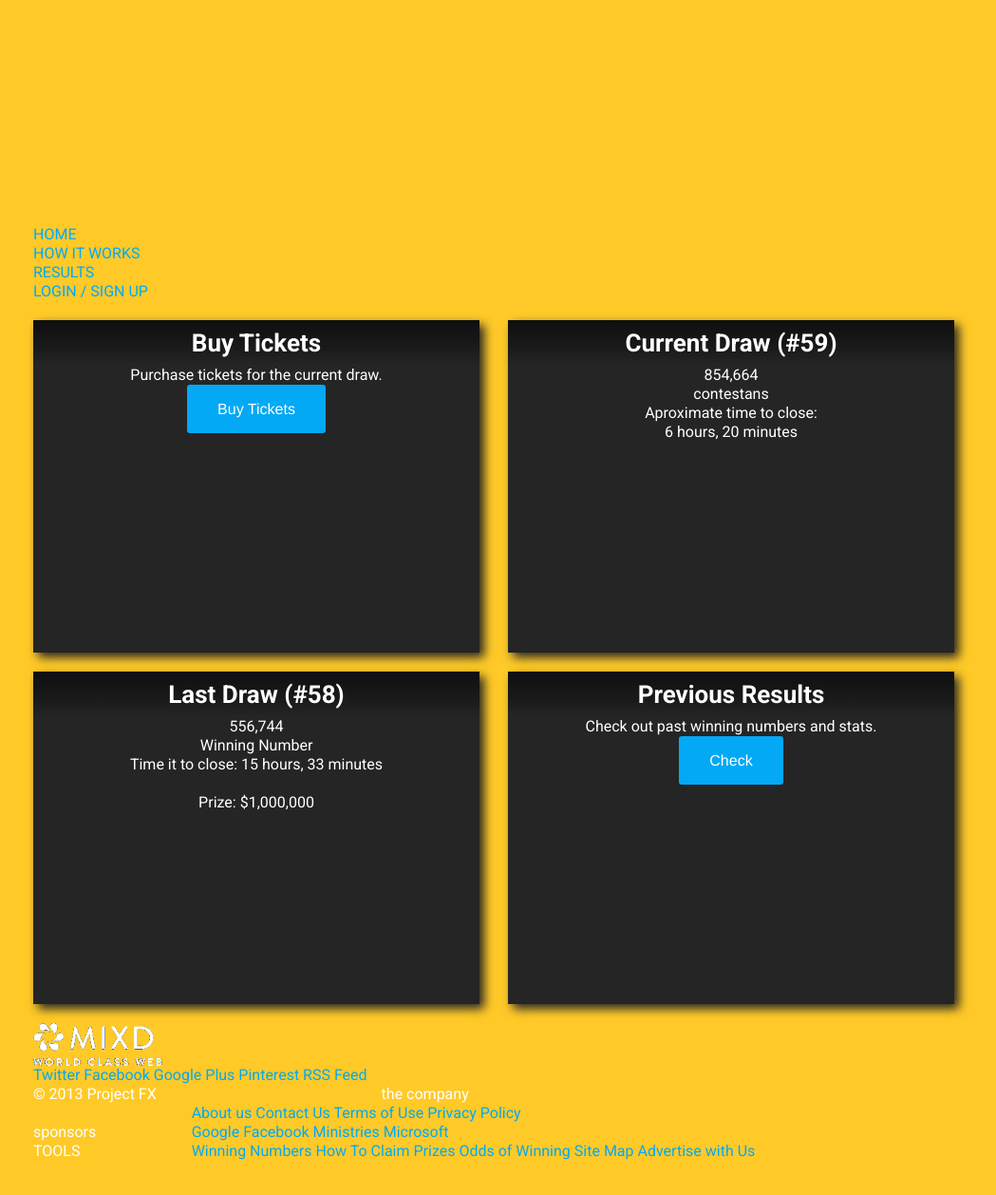
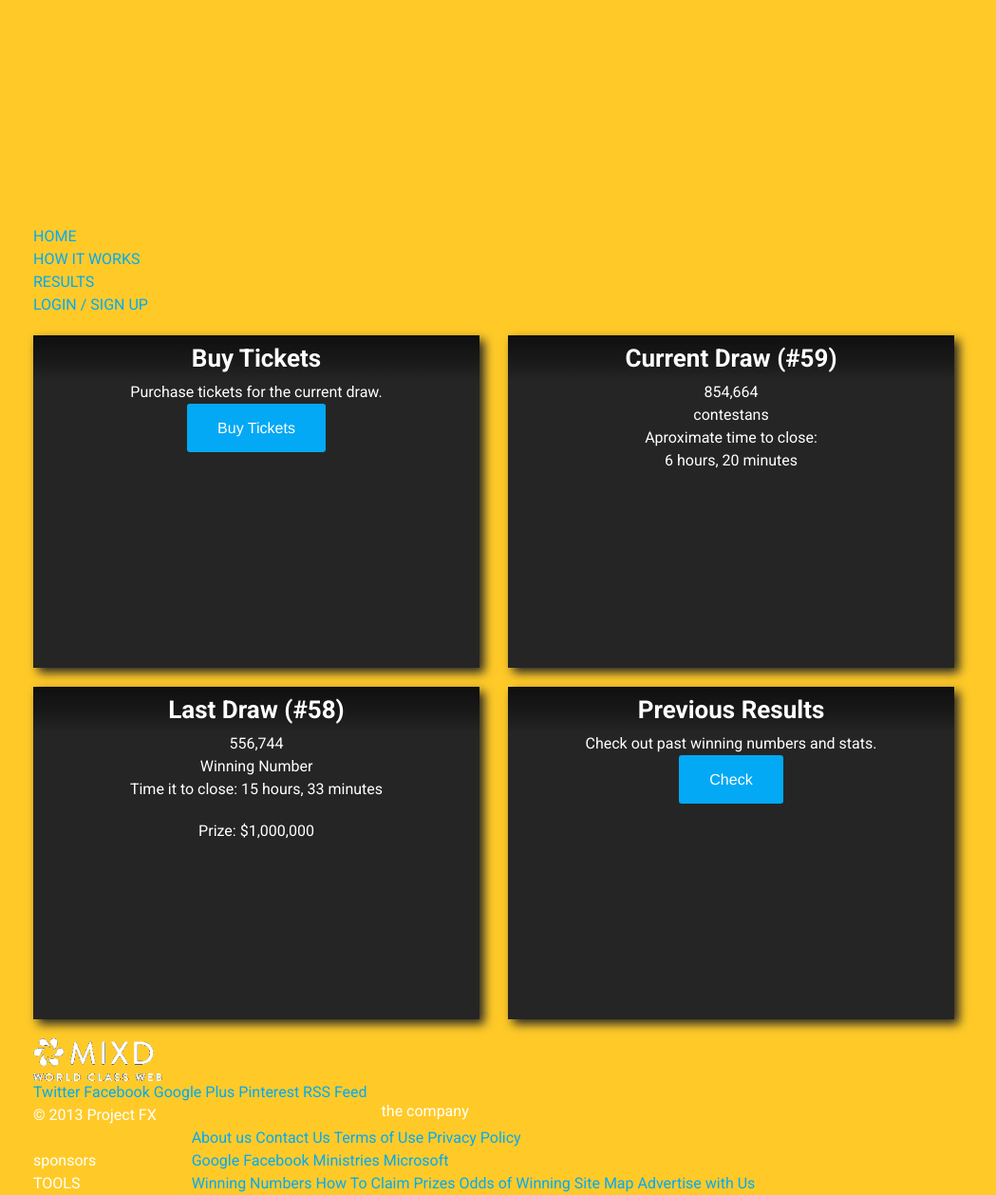
Before and after one commit to fxalvarezd/milbox, a PHP site: page /milbox/pages/home.php in a window 1280 px wide. Shown: the part 804-2062 px from the top of the page at 95% size, without its empty margins (120-1169 px from the left). Before the commit the page ends 2025 px from the top, so only its background shows below. Run offline with PHP 8.4, Linux system fonts and the light colour scheme; data that the repository does not hold is empty; some libraries are stand-ins or nearby versions.

Commit message:
updates to boilerplate

```diff
--- a/css/_base.scss
+++ b/css/_base.scss
@@ -9,7 +9,7 @@ $small: 11px;
 $smallline: 13px;
 
 $medium: 16px;
-$mediumline: 20px;
+$mediumline: 24px;
 
 $large: 26px;
 $largeline: 48px;
@@ -83,6 +83,11 @@ $email: #c1c1c1;
 	-o-transition: $animation;
 	transition: $animation;
 }
+@mixin transform($x, $y) {
+	-ms-transform: translate($x, $y);
+	-webkit-transform: translate($x, $y);
+	transform: translate($x, $y);
+}
 @mixin boxshadow($top, $left, $blur, $color, $inset:"") {
 	-webkit-box-shadow: $top $left $blur $color #{$inset};
 	-moz-box-shadow: $top $left $blur $color #{$inset};
--- a/css/global.css
+++ b/css/global.css
@@ -18,7 +18,7 @@ body {
   font-style: normal;
   font-weight: 400;
   font-size: 16px;
-  line-height: 20px;
+  line-height: 24px;
   background: #ffca28;
   color: #fff;
   cursor: default;
@@ -100,13 +100,45 @@ a:hover {
   background-color: #01579b;
 }
 
+.page {
+  -webkit-box-shadow: 5px 5px 10px #252525 ;
+  -moz-box-shadow: 5px 5px 10px #252525 ;
+  -o-box-shadow: 5px 5px 10px #252525 ;
+  box-shadow: 5px 5px 10px #252525 ;
+  background: #fff;
+  color: #252525;
+  padding: 15px;
+}
+
 .title {
+  margin-bottom: 20px;
   font-size: 26px;
   line-height: 48px;
-  color: #fff;
   font-weight: bold;
-  line-height: 36px;
-  margin: 0 0 20px 0;
+}
+
+.box-cont {
+  margin-bottom: 20px;
+  -webkit-box-shadow: 5px 5px 10px #252525 ;
+  -moz-box-shadow: 5px 5px 10px #252525 ;
+  -o-box-shadow: 5px 5px 10px #252525 ;
+  box-shadow: 5px 5px 10px #252525 ;
+  -webkit-transition: all 0.2s ease;
+  -moz-transition: all 0.2s ease;
+  -o-transition: all 0.2s ease;
+  transition: all 0.2s ease;
+  background: #252525;
+  cursor: pointer;
+  height: 350px;
+}
+.box-cont:hover {
+  -webkit-box-shadow: 10px 10px 20px #252525 ;
+  -moz-box-shadow: 10px 10px 20px #252525 ;
+  -o-box-shadow: 10px 10px 20px #252525 ;
+  box-shadow: 10px 10px 20px #252525 ;
+  -ms-transform: translate(-3px, -3px);
+  -webkit-transform: translate(-3px, -3px);
+  transform: translate(-3px, -3px);
 }
 
 .box {
@@ -132,16 +164,3 @@ a:hover {
   /* IE6-9 */
   font-weight: bold;
 }
-
-.box-cont {
-  background: #252525;
-  -webkit-box-shadow: 5px 5px 10px 0px #252525;
-  box-shadow: 5px 5px 10px 0px #252525;
-  height: 350px;
-  margin-bottom: 20px;
-}
-@media only screen and (max-width: 640px) {
-  .box-cont {
-    margin: 0 20px 20px;
-  }
-}
--- a/css/global.scss
+++ b/css/global.scss
@@ -82,12 +82,29 @@ a {
 		background-color: $cta-hover;
 	}
 }
+.page {
+	@include boxshadow(5px, 5px, 10px, $darkgray);
+	background: #fff;
+	color: $darkgray;
+	padding: $pad;
+}
 .title {
+	@include mb;
 	@include largefont;
-	color: #fff;
 	font-weight: bold;
-	line-height: 36px;
-	margin: 0 0 20px 0;
+}
+.box-cont {
+	@include mb;
+	@include boxshadow(5px, 5px, 10px, $darkgray);
+	@include transition(all 0.2s ease);
+	background: $darkgray;
+	cursor: pointer;
+	height: 350px;
+
+	&:hover {
+		@include boxshadow(10px, 10px, 20px, $darkgray);
+		@include transform(-3px, -3px);
+	}
 }
 	.box {
 		text-align: center;
@@ -103,14 +120,3 @@ a {
 			filter: progid:DXImageTransform.Microsoft.gradient( startColorstr='#99000000', endColorstr='#00ffffff',GradientType=0 ); /* IE6-9 */
 			font-weight: bold;
 		}
-	.box-cont {
-		background: $darkgray;
-		-webkit-box-shadow: 5px 5px 10px 0px $darkgray;
-		box-shadow: 5px 5px 10px 0px $darkgray;
-		height: 350px;
-		margin-bottom: 20px;
-
-		@media only screen and (max-width: 640px) {
-			margin: 0 20px 20px;
-		}
-	}
--- a/modules/mod-current-round/mod-current-round.css
+++ b/modules/mod-current-round/mod-current-round.css
@@ -4,7 +4,7 @@
 }
 .mod-current-round .main {
   color: yellow;
-  padding: 100px 30px 50px 0;
+  padding: 100px 30px 40px 0;
   text-align: right;
 }
 .mod-current-round .big {
--- a/modules/mod-current-round/mod-current-round.scss
+++ b/modules/mod-current-round/mod-current-round.scss
@@ -5,7 +5,7 @@
 
 	.main {
 		color: $yellow;
-		padding: 100px 30px 50px 0;
+		padding: 100px 30px 40px 0;
 		text-align: right;
 	}
 		.big {
--- a/modules/mod-how-works/mod-how-works.html
+++ b/modules/mod-how-works/mod-how-works.html
@@ -1,4 +1,6 @@
 <div class="mod-how-works">
+	<div class="page">
+		<h1 class="title">How it Works</h1>
 		<p>Lorem ipsum dolor sit amet, consectetur adipiscing elit. Vivamus accumsan mi ac orci dictum, a pretium nunc fermentum. Praesent vitae augue eu velit vulputate aliquam. Suspendisse ipsum enim, aliquam eu rhoncus sit amet, cursus nec ante. Suspendisse rhoncus nibh at vulputate elementum. Donec tincidunt aliquam sollicitudin. Vestibulum ante ipsum primis in faucibus orci luctus et ultrices posuere cubilia Curae; Morbi mollis ex ante, nec porta massa finibus molestie. Sed nec quam tristique elit viverra sagittis sagittis eget mi. Morbi ut sapien sagittis, mattis tellus et, interdum nibh. Ut laoreet egestas pulvinar. Phasellus tempus, mauris sed venenatis placerat, dolor massa posuere libero, sed eleifend elit orci eget tortor. Etiam sed felis sit amet mi malesuada eleifend eu vel enim. Phasellus rutrum, turpis vitae consectetur lobortis, enim magna lobortis dui, nec mattis lacus risus ac lorem. Pellentesque eget blandit ex, bibendum mattis dolor. Nullam vehicula, arcu eget congue venenatis, neque risus finibus elit, at vulputate ligula lectus sit amet orci. Sed vitae lorem enim.</p>
 		<p>Etiam varius quis ex vel commodo. Etiam lacinia viverra nibh, ut blandit purus sagittis vel. Donec mauris justo, consequat quis consectetur eget, mollis eget velit. Morbi eget laoreet magna. Nulla dictum blandit lacus, eu luctus libero faucibus in. Ut feugiat nisi odio, a tempus leo semper vel. Sed laoreet mi erat, in mollis elit fringilla vitae. Morbi in est a massa hendrerit mattis. Suspendisse id sapien et felis tristique molestie. Mauris faucibus feugiat est, sed suscipit risus gravida sit amet.</p>
 		<p>Sed id lectus et orci egestas pretium ut sed lectus. Sed id metus nulla. Nunc sodales ac lacus ut porta. Quisque commodo pellentesque eros at lacinia. Suspendisse lacinia nisl tellus, convallis volutpat nulla bibendum at. Pellentesque a enim in neque pretium ullamcorper vitae id leo. Nam auctor, libero eu fringilla aliquet, dolor libero viverra sapien, sed tristique velit libero nec elit. Quisque lacinia porta justo non consequat. Cras vitae urna eros.</p>
@@ -8,3 +10,4 @@
 		<p>Aenean sed sagittis leo. Interdum et malesuada fames ac ante ipsum primis in faucibus. Morbi sit amet lectus ultricies, tincidunt felis eu, rhoncus lorem. Nunc ultrices elementum quam, eget tristique ex ultricies eget. Vivamus cursus accumsan leo et tempus. Donec condimentum luctus cursus. Nulla convallis, ligula vel viverra faucibus, orci arcu placerat ipsum, sit amet ultrices risus nisi eu libero. Quisque eu ullamcorper ipsum. Pellentesque quis faucibus libero. Integer blandit erat non justo efficitur, id rutrum est ullamcorper. Maecenas id varius nisi. Nullam sodales laoreet tellus vel egestas. Pellentesque laoreet blandit orci.</p>
 		<p>Donec convallis eu dui ac convallis. Vivamus quis gravida libero. Proin lobortis vestibulum libero, nec ultrices dolor tincidunt pulvinar. Integer et ullamcorper erat, ullamcorper venenatis justo. Phasellus rhoncus varius dui, id volutpat lacus efficitur et. Integer tempor erat condimentum mauris dapibus, eget pellentesque nisi posuere. Curabitur sit amet lorem quis tortor sagittis rutrum in quis ligula. Pellentesque scelerisque lorem a diam blandit commodo. Pellentesque nisi tortor, pellentesque at arcu in, pellentesque dapibus enim. Cras ultricies tortor leo, mollis dignissim est egestas vel. Mauris congue gravida turpis non euismod. Aliquam eu dolor et augue tristique malesuada. Mauris commodo augue odio, eget imperdiet mauris hendrerit in. Phasellus ultricies felis nec lorem feugiat scelerisque.</p>
 	</div>
+</div>
--- a/modules/mod-last-round/mod-last-round.css
+++ b/modules/mod-last-round/mod-last-round.css
@@ -4,7 +4,7 @@
 }
 .mod-last-round .main {
   color: yellow;
-  padding: 100px 30px 50px 0;
+  padding: 100px 30px 40px 0;
   text-align: right;
 }
 .mod-last-round .big {
--- a/modules/mod-last-round/mod-last-round.scss
+++ b/modules/mod-last-round/mod-last-round.scss
@@ -5,7 +5,7 @@
 
 	.main {
 		color: $yellow;
-		padding: 100px 30px 50px 0;
+		padding: 100px 30px 40px 0;
 		text-align: right;
 	}
 		.big {
```
Lines whose indentation alone changed are shown as unchanged.
